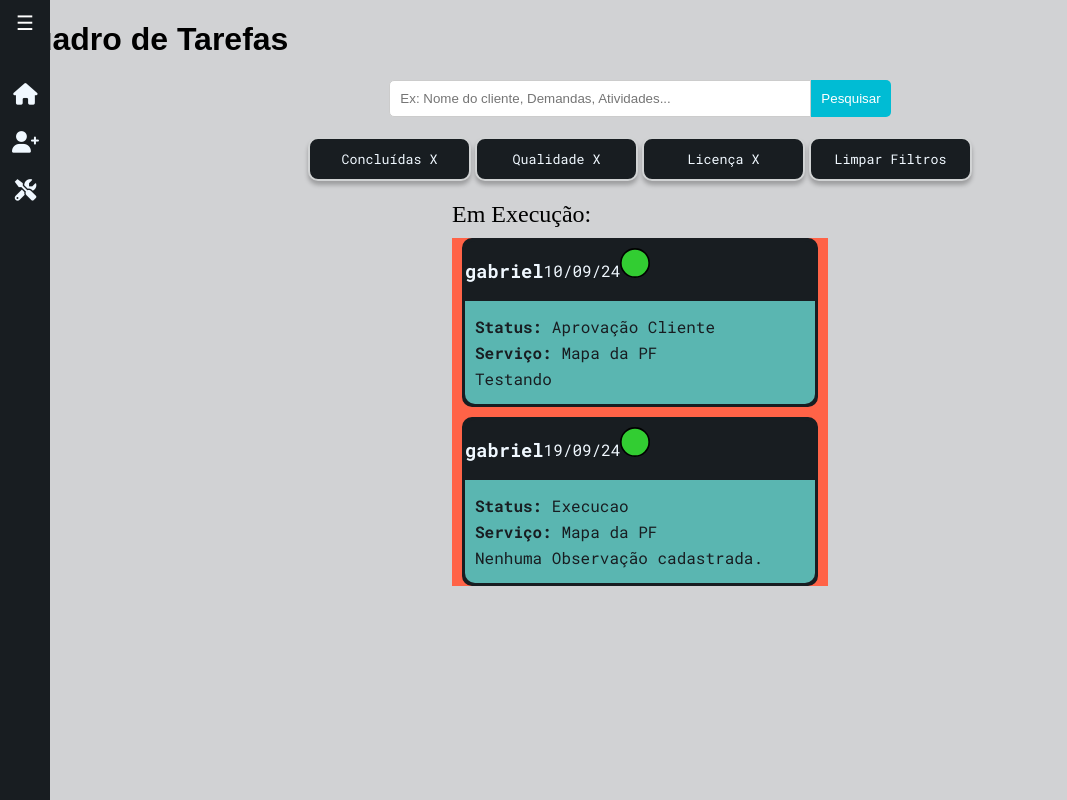
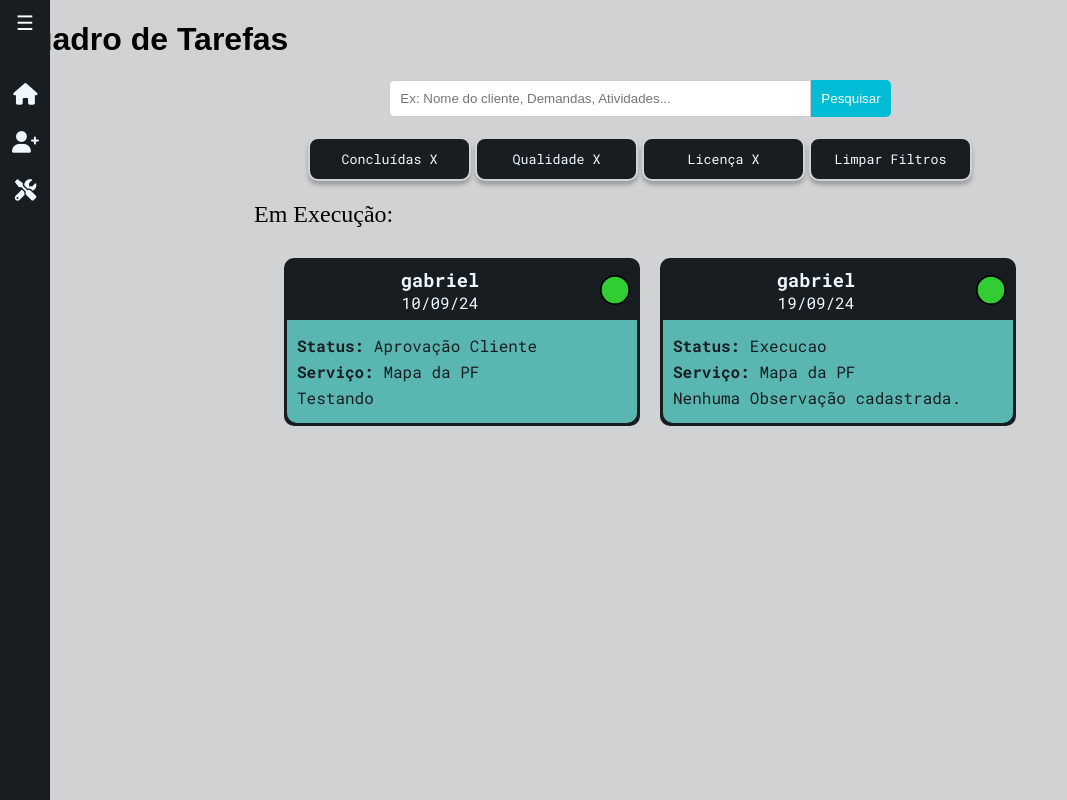
Before and after one commit to Gabr1elaugus700/Ambielle, a Django app: page /ambielle/tarefas/ in a window 1280 px wide. Shown: the whole page, without its empty margins (0-1067 px from the left). Run offline with Django 5.2, Linux system fonts and the light colour scheme; data comes from the database, SQL or seed files in the repository; some web fonts are replaced.

Commit message:
cards de Task Finalizado!

```diff
--- a/base_static/global/css/tarefas.css
+++ b/base_static/global/css/tarefas.css
@@ -55,19 +55,45 @@
 
 .tasks-row {
     width: 100%;
+    display: flex;
+    align-items: center;
+    justify-content: center;
     flex-direction: row;
-    background-color: tomato;
+    padding: 10px;
+    flex-wrap: wrap;
 }
 
 .task-header {
-    color: aliceblue;
-    background-color: var(--secondary-color);
-    height: 60px;
+    margin: 0;
     display: flex;
     justify-content: center;
     align-items: center;
-    border-radius: 10px 10px 0 0;
+    color: aliceblue;
+    background-color: var(--secondary-color);
+  }
+
+.task-dateCli{
+    display: flex;
+    align-items: center;
+    justify-content: center;
+    flex-direction: column;
+    width: 100%;
 }
+
+
+.task-header h3,
+.task-header .date {
+  margin: 0;
+}
+
+
+  .task-header .status {
+    display: flex;
+    align-items: center;
+    justify-content: end;
+    padding: 7px;
+    width: 30px;
+  }
 
 .task-card {
     background-color: var(--secondary-color);
@@ -79,10 +105,6 @@
     font-family: var(--secondary-font);
 }
 
-.task-card .date {}
-
-.task-card .status {}
-
 .task-card .info {
     background-color: var(--primary-color);
     border-radius: 0 0 10px 10px;
--- a/workflow/templates/workflow/getTarefas.html
+++ b/workflow/templates/workflow/getTarefas.html
@@ -24,8 +24,10 @@
         {% for task in tarefas %}
         <div class="task-card">
           <div class="task-header">
-            <h3>{{ task.cliente }}</h3>
-            <div class="date">{{ task.prazo_final|date:'d/m/y' }}</div>
+            <div class="task-dateCli">
+              <h3>{{ task.cliente }}</h3>
+              <div class="date">{{ task.prazo_final|date:'d/m/y' }}</div>
+            </div>
             <div class="status">
               <svg xmlns="http://www.w3.org/2000/svg" width="30" height="30" viewBox="0 0 18 18" fill="none">
                 <circle cx="9" cy="9" r="8.5" fill="#32CD32" stroke="black" />
```
